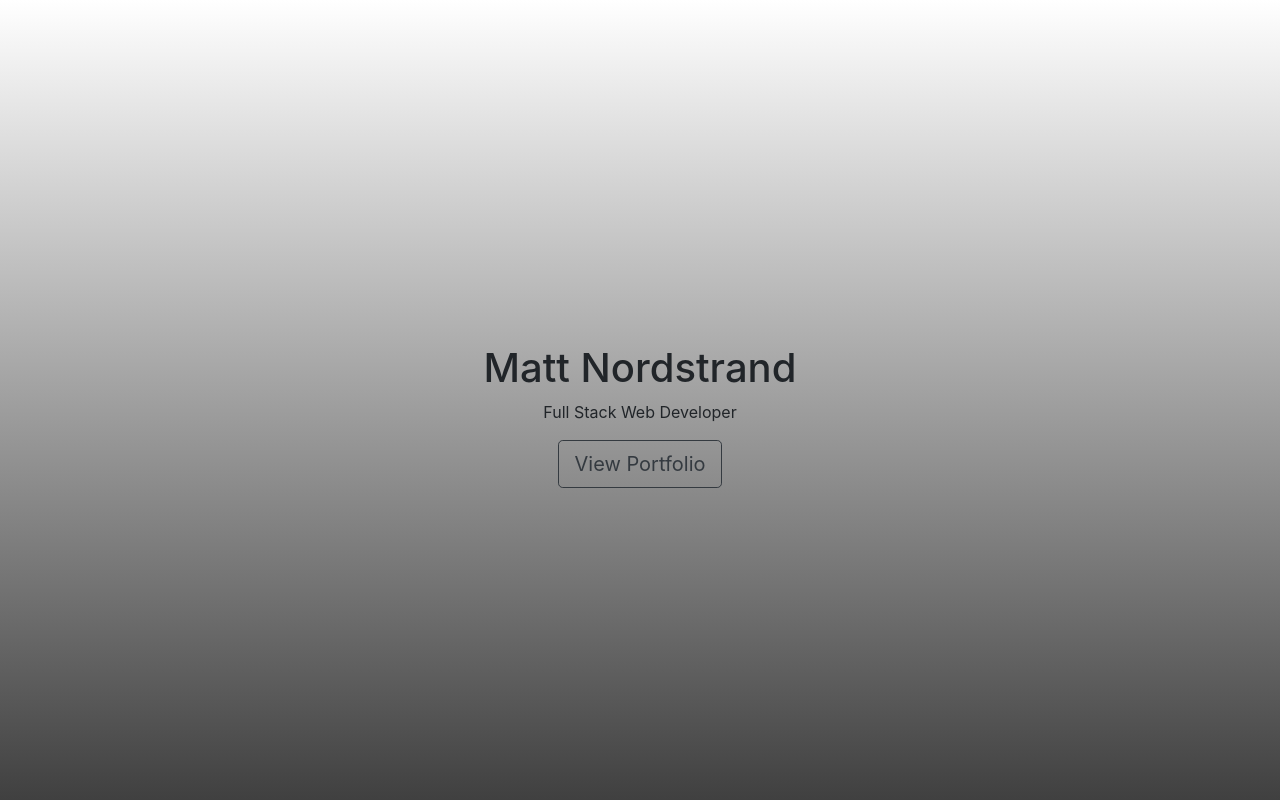
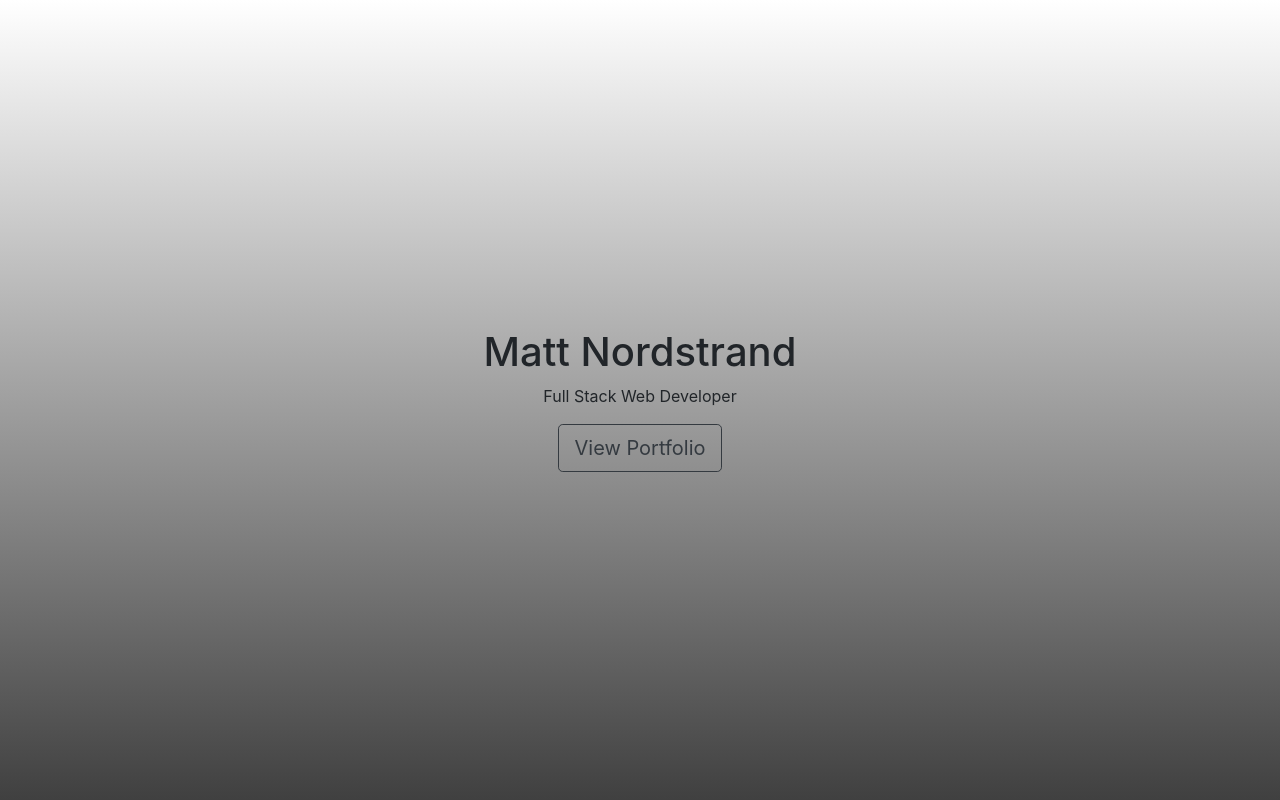
Before and after one commit to MatthewNordstrand/portfolio, a website: page index.html in a window 1280 px wide. Drawn offline with nearby package versions, Linux system fonts and the light colour scheme.

Commit message:
Made divs on homepage less stupid

```diff
--- a/index.html
+++ b/index.html
@@ -17,16 +17,16 @@
 <body>
     <div class="container-fluid">
         <div id="nameContainer" class="full-height">
-            <div class="row align-items-end text-center half-height">
+            <div class="row align-content-center text-center full-height">
                 <div class="col-12">
                     <h1 class="slide-in">Matt Nordstrand</h1>
                 </div>
-
-            </div>
-            <div class="row align-items-start text-center half-height">
                 <div class="col-12">
                     <p class="slide-in">Full Stack Web Developer</p>
                     <button type="button" class="btn btn-outline-dark btn-lg appear-in" onclick="NotifyOfTest()">View Portfolio</button>
+                </div>
+                <div class="col-12 text-center appear-in">
+
                 </div>
             </div>
         </div>
```
